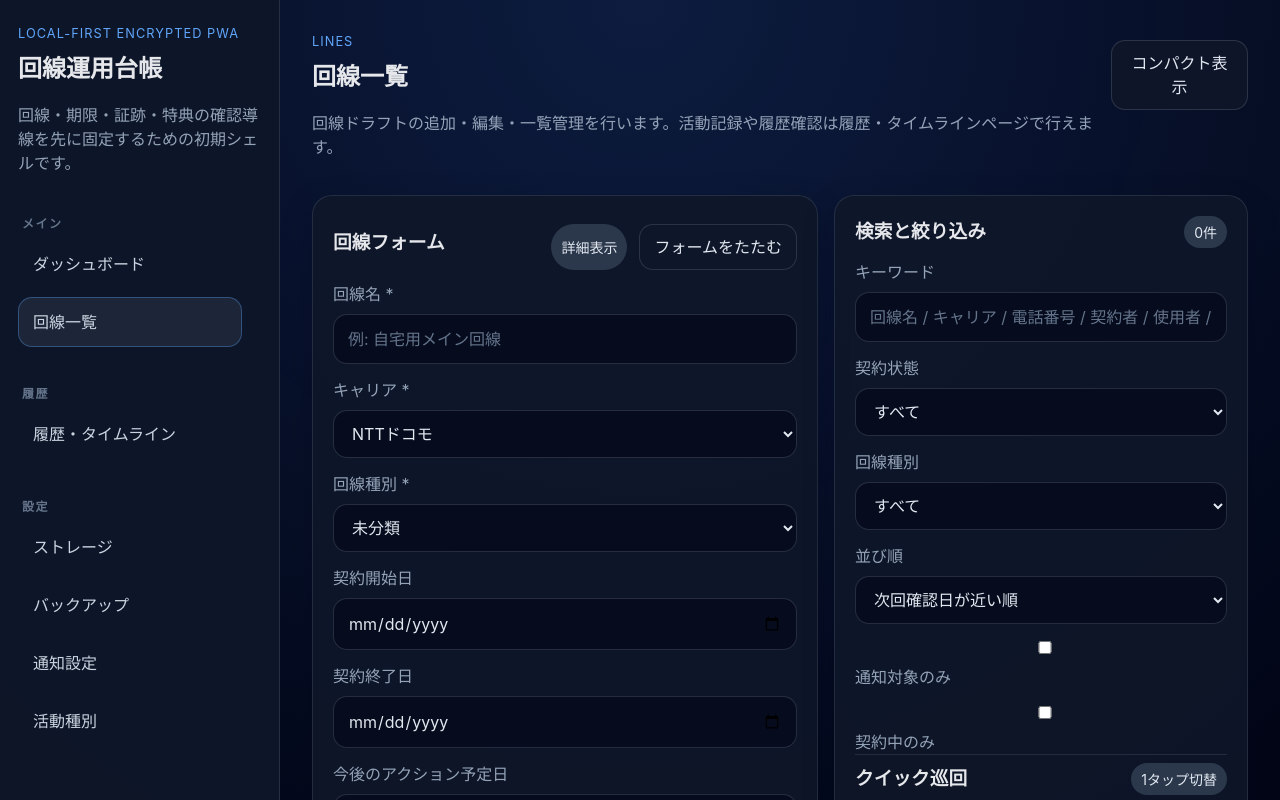
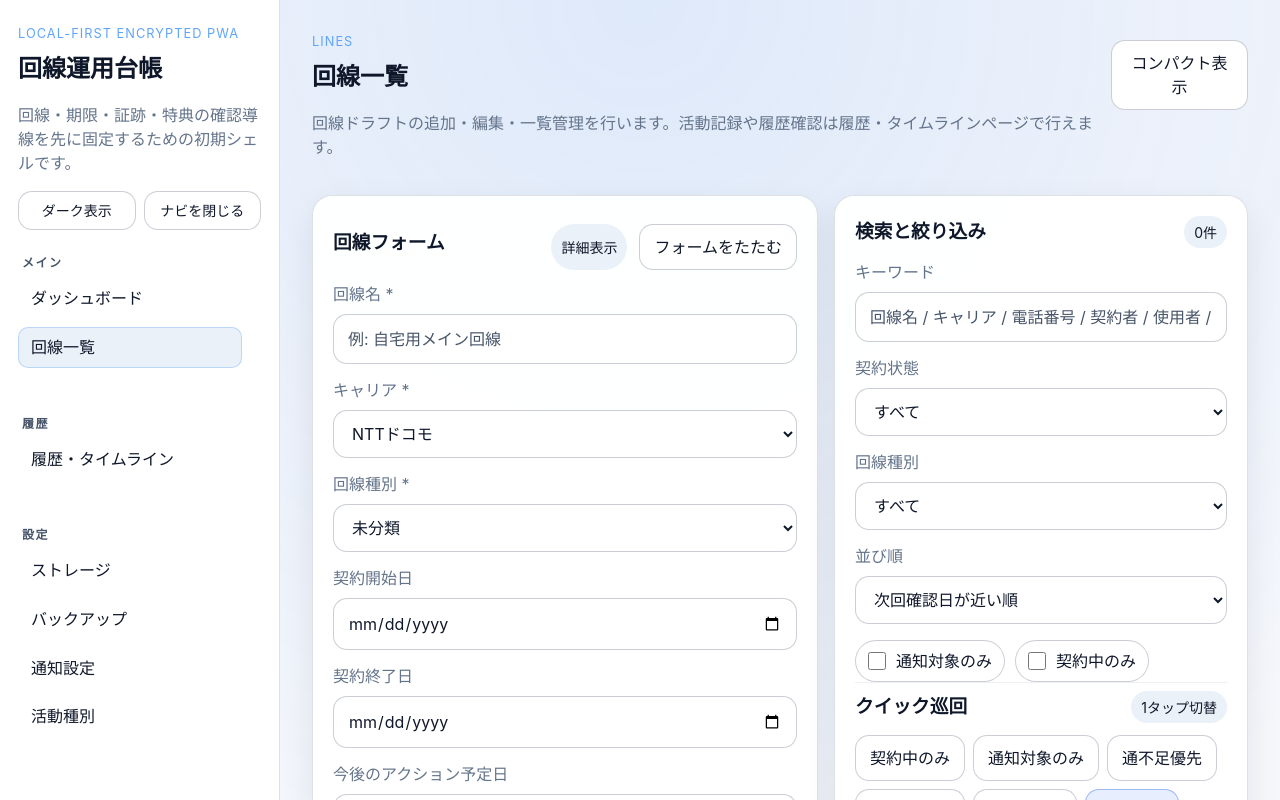
Before and after one commit to Driedsandwich/line-ops-ledger, a React (Vite) app: page /lines in a window 1280 px wide. Shown: the top 800 px of the page. Built offline with nearby package versions, Linux system fonts and the light colour scheme.

Commit message:
ui: improve display controls and line filters (#290)

```diff
--- a/src/App.tsx
+++ b/src/App.tsx
@@ -1,4 +1,4 @@
-import type { ReactElement } from 'react';
+import { useEffect, useState, type ReactElement } from 'react';
 import { NavLink, Outlet } from 'react-router';
 
 type NavItem = { to: string; label: string; end?: boolean; };
@@ -28,11 +28,40 @@ const navSections: NavSection[] = [
 ];
 
 const devLabel = import.meta.env.VITE_DEV_LABEL as string | undefined;
+const themeStorageKey = 'line-ops-ledger.ui-theme';
+const sidebarStorageKey = 'line-ops-ledger.sidebar-collapsed';
+type ThemeMode = 'light' | 'dark';
+
+function getInitialTheme(): ThemeMode {
+  const stored = window.localStorage.getItem(themeStorageKey);
+  if (stored === 'light' || stored === 'dark') {
+    return stored;
+  }
+
+  return window.matchMedia('(prefers-color-scheme: light)').matches ? 'light' : 'dark';
+}
 
 export function AppLayout(): ReactElement {
+  const [theme, setTheme] = useState<ThemeMode>(getInitialTheme);
+  const [isSidebarCollapsed, setIsSidebarCollapsed] = useState(() => window.localStorage.getItem(sidebarStorageKey) === 'true');
+
+  useEffect(() => {
+    document.documentElement.dataset.theme = theme;
+    window.localStorage.setItem(themeStorageKey, theme);
+  }, [theme]);
+
+  useEffect(() => {
+    window.localStorage.setItem(sidebarStorageKey, String(isSidebarCollapsed));
+  }, [isSidebarCollapsed]);
+
   return (
-    <div className="app-shell">
-      <aside className="sidebar">
+    <div className={`app-shell ${isSidebarCollapsed ? 'app-shell--sidebar-collapsed' : ''}`}>
+      {isSidebarCollapsed ? (
+        <button type="button" className="sidebar-restore" onClick={() => setIsSidebarCollapsed(false)}>
+          ナビを開く
+        </button>
+      ) : null}
+      <aside className="sidebar" aria-label="アプリナビゲーション" hidden={isSidebarCollapsed}>
         <div className="sidebar__header">
           <p className="eyebrow">Local-first encrypted PWA</p>
           <h1>回線運用台帳</h1>
@@ -40,6 +69,18 @@ export function AppLayout(): ReactElement {
             回線・期限・証跡・特典の確認導線を先に固定するための初期シェルです。
           </p>
           {import.meta.env.DEV && devLabel ? <p className="dev-progress-badge">{devLabel}</p> : null}
+          <div className="sidebar__controls" aria-label="表示設定">
+            <button
+              type="button"
+              className="button button--sm"
+              onClick={() => setTheme((current) => (current === 'dark' ? 'light' : 'dark'))}
+            >
+              {theme === 'dark' ? 'ライト表示' : 'ダーク表示'}
+            </button>
+            <button type="button" className="button button--sm" onClick={() => setIsSidebarCollapsed(true)}>
+              ナビを閉じる
+            </button>
+          </div>
         </div>
         <nav className="nav" aria-label="サイドナビゲーション">
           {navSections.map((section) => {
--- a/src/pages/LinesPage.tsx
+++ b/src/pages/LinesPage.tsx
@@ -1793,7 +1793,8 @@ export function LinesPage(): ReactElement {
               </select>
             </label>
 
-            <label className="field checkbox-row">
+            <div className="filter-toggle-row field--full" aria-label="クイックフィルター">
+              <label className="checkbox-row checkbox-row--switch">
                 <input
                   type="checkbox"
                   checked={filters.notificationTargetOnly}
@@ -1802,7 +1803,7 @@ export function LinesPage(): ReactElement {
                 <span>通知対象のみ</span>
               </label>
 
-            <label className="field checkbox-row">
+              <label className="checkbox-row checkbox-row--switch">
                 <input
                   type="checkbox"
                   checked={filters.contractActiveOnly}
@@ -1810,6 +1811,7 @@ export function LinesPage(): ReactElement {
                 />
                 <span>契約中のみ</span>
               </label>
+            </div>
           </div>
 
           <div className="detail-panel">
--- a/src/styles.css
+++ b/src/styles.css
@@ -1,10 +1,66 @@
 :root {
-  color-scheme: light dark;
+  color-scheme: dark;
   font-family: Inter, system-ui, -apple-system, BlinkMacSystemFont, "Segoe UI", sans-serif;
   line-height: 1.5;
   font-weight: 400;
-  color: #e5e7eb;
-  background: #020617;
+  color: var(--text);
+  background: var(--page-bg);
+  --page-bg: #020617;
+  --page-glow: rgba(59, 130, 246, 0.18);
+  --surface: rgba(15, 23, 42, 0.88);
+  --surface-strong: rgba(15, 23, 42, 0.95);
+  --surface-muted: rgba(2, 6, 23, 0.45);
+  --sidebar-bg: rgba(15, 23, 42, 0.92);
+  --text: #e5e7eb;
+  --text-strong: #f8fafc;
+  --muted: #94a3b8;
+  --muted-strong: #64748b;
+  --border: rgba(148, 163, 184, 0.18);
+  --border-strong: rgba(148, 163, 184, 0.24);
+  --button-bg: rgba(15, 23, 42, 0.95);
+  --button-hover: rgba(30, 41, 59, 0.95);
+  --primary-bg: rgba(37, 99, 235, 0.3);
+  --primary-border: rgba(96, 165, 250, 0.4);
+  --field-bg: rgba(2, 6, 23, 0.58);
+  --shadow: rgba(2, 6, 23, 0.24);
+}
+
+:root[data-theme="light"] {
+  color-scheme: light;
+  --page-bg: #f5f7fb;
+  --page-glow: rgba(59, 130, 246, 0.12);
+  --surface: rgba(255, 255, 255, 0.96);
+  --surface-strong: #ffffff;
+  --surface-muted: #f1f5f9;
+  --sidebar-bg: #ffffff;
+  --text: #0f172a;
+  --text-strong: #020617;
+  --muted: #64748b;
+  --muted-strong: #475569;
+  --border: rgba(100, 116, 139, 0.22);
+  --border-strong: rgba(71, 85, 105, 0.28);
+  --button-bg: #ffffff;
+  --button-hover: #eaf1f8;
+  --primary-bg: rgba(37, 99, 235, 0.11);
+  --primary-border: rgba(37, 99, 235, 0.38);
+  --field-bg: #ffffff;
+  --shadow: rgba(15, 23, 42, 0.08);
+}
+
+:root[data-theme="light"] .badge--ok {
+  color: #166534;
+}
+
+:root[data-theme="light"] .badge--warn {
+  color: #92400e;
+}
+
+:root[data-theme="light"] .badge--danger {
+  color: #991b1b;
+}
+
+:root[data-theme="light"] .badge--info {
+  color: #1d4ed8;
 }
 
 * {
@@ -16,8 +72,8 @@ body {
   min-width: 320px;
   min-height: 100vh;
   background:
-    radial-gradient(circle at top, rgba(59, 130, 246, 0.18), transparent 30%),
-    #020617;
+    radial-gradient(circle at top, var(--page-glow), transparent 30%),
+    var(--page-bg);
 }
 
 a {
@@ -42,9 +98,13 @@ textarea {
   grid-template-columns: 280px 1fr;
 }
 
+.app-shell--sidebar-collapsed {
+  grid-template-columns: 1fr;
+}
+
 .sidebar {
-  border-right: 1px solid rgba(148, 163, 184, 0.18);
-  background: rgba(15, 23, 42, 0.92);
+  border-right: 1px solid var(--border);
+  background: var(--sidebar-bg);
   padding: 24px 18px;
   position: sticky;
   top: 0;
@@ -52,6 +112,24 @@ textarea {
   display: flex;
   flex-direction: column;
   overflow: hidden;
+}
+
+.sidebar[hidden] {
+  display: none;
+}
+
+.sidebar-restore {
+  position: fixed;
+  top: 18px;
+  left: 18px;
+  z-index: 20;
+  border: 1px solid var(--border-strong);
+  background: var(--surface-strong);
+  color: var(--text);
+  border-radius: 999px;
+  padding: 10px 14px;
+  box-shadow: 0 12px 32px var(--shadow);
+  cursor: pointer;
 }
 
 .sidebar__header h1,
@@ -66,7 +144,7 @@ textarea {
 .notice,
 .definition-list dt,
 .field span {
-  color: #94a3b8;
+  color: var(--muted);
 }
 
 .eyebrow {
@@ -75,6 +153,17 @@ textarea {
   letter-spacing: 0.08em;
   text-transform: uppercase;
   color: #60a5fa;
+}
+
+.sidebar__controls {
+  display: flex;
+  gap: 8px;
+  flex-wrap: wrap;
+  margin-top: 16px;
+}
+
+.sidebar__controls .button {
+  flex: 1 1 104px;
 }
 
 .dev-progress-badge {
@@ -105,7 +194,7 @@ textarea {
 .nav__section {
   margin: 0 0 6px;
   padding: 0 4px;
-  color: #64748b;
+  color: var(--muted-strong);
   font-size: 0.75rem;
   font-weight: 700;
   letter-spacing: 0.12em;
@@ -126,16 +215,17 @@ textarea {
 
 .nav__item {
   border: 1px solid transparent;
-  border-radius: 14px;
-  padding: 12px 14px;
-  color: #cbd5e1;
+  border-radius: 10px;
+  padding: 9px 12px;
+  color: var(--text);
   display: block;
+  line-height: 1.3;
 }
 
 .nav__item:hover,
 .nav__item--active {
   border-color: rgba(96, 165, 250, 0.35);
-  background: rgba(30, 41, 59, 0.9);
+  background: var(--button-hover);
 }
 
 .nav__item:focus-visible {
@@ -145,6 +235,10 @@ textarea {
 
 .content {
   padding: 32px;
+}
+
+.app-shell--sidebar-collapsed .content {
+  padding-left: 72px;
 }
 
 .page {
@@ -178,11 +272,11 @@ textarea {
 }
 
 .card {
-  background: rgba(15, 23, 42, 0.88);
-  border: 1px solid rgba(148, 163, 184, 0.16);
+  background: var(--surface);
+  border: 1px solid var(--border);
   border-radius: 20px;
   padding: 20px;
-  box-shadow: 0 12px 32px rgba(2, 6, 23, 0.24);
+  box-shadow: 0 12px 32px var(--shadow);
 }
 
 .card--accent {
@@ -220,8 +314,8 @@ textarea {
 .history-kpi {
   padding: 14px;
   border-radius: 16px;
-  background: rgba(2, 6, 23, 0.38);
-  border: 1px solid rgba(148, 163, 184, 0.12);
+  background: var(--surface-muted);
+  border: 1px solid var(--border);
   display: grid;
   gap: 6px;
 }
@@ -230,12 +324,12 @@ textarea {
   font-size: 0.78rem;
   letter-spacing: 0.04em;
   text-transform: uppercase;
-  color: #94a3b8;
+  color: var(--muted);
 }
 
 .history-kpi__value {
   font-size: 1.05rem;
-  color: #e2e8f0;
+  color: var(--text);
   line-height: 1.35;
 }
 
@@ -246,8 +340,8 @@ textarea {
   min-height: 32px;
   padding: 0 10px;
   border-radius: 999px;
-  background: rgba(51, 65, 85, 0.8);
-  color: #e2e8f0;
+  background: var(--button-hover);
+  color: var(--text);
   font-size: 0.875rem;
 }
 
@@ -289,7 +383,7 @@ textarea {
   display: inline-flex;
   align-items: center;
   gap: 10px;
-  color: #e2e8f0;
+  color: var(--text);
 }
 
 .list {
@@ -305,7 +399,7 @@ textarea {
   gap: 4px;
   padding: 12px;
   border-radius: 16px;
-  background: rgba(2, 6, 23, 0.45);
+  background: var(--surface-muted);
 }
 
 .list__item--selected {
@@ -345,7 +439,7 @@ textarea {
 .stat-box {
   padding: 14px;
   border-radius: 16px;
-  background: rgba(2, 6, 23, 0.45);
+  background: var(--surface-muted);
   display: grid;
   gap: 4px;
 }
@@ -365,7 +459,7 @@ textarea {
   gap: 4px;
   padding: 12px;
   border-radius: 16px;
-  background: rgba(2, 6, 23, 0.45);
+  background: var(--surface-muted);
 }
 
 .definition-list dt,
@@ -381,7 +475,7 @@ textarea {
   margin: 8px 0;
   padding: 12px 14px;
   border-radius: 14px;
-  background: rgba(30, 41, 59, 0.9);
+  background: var(--button-hover);
 }
 
 .notice--warn {
@@ -413,21 +507,21 @@ textarea {
 }
 
 .button {
-  border: 1px solid rgba(148, 163, 184, 0.22);
-  background: rgba(15, 23, 42, 0.95);
-  color: #e2e8f0;
+  border: 1px solid var(--border-strong);
+  background: var(--button-bg);
+  color: var(--text);
   border-radius: 14px;
   padding: 10px 14px;
   cursor: pointer;
 }
 
 .button:hover {
-  background: rgba(30, 41, 59, 0.95);
+  background: var(--button-hover);
 }
 
 .button--primary {
-  background: rgba(37, 99, 235, 0.3);
-  border-color: rgba(96, 165, 250, 0.4);
+  background: var(--primary-bg);
+  border-color: var(--primary-border);
 }
 
 .button--sm {
@@ -445,10 +539,40 @@ textarea {
   gap: 14px;
 }
 
+.filter-toggle-row {
+  display: flex;
+  gap: 10px;
+  flex-wrap: wrap;
+  align-items: center;
+  padding-top: 2px;
+}
+
+.checkbox-row {
+  display: inline-flex;
+  align-items: center;
+  gap: 10px;
+  min-height: 40px;
+  color: var(--text);
+}
+
+.checkbox-row--switch {
+  border: 1px solid var(--border-strong);
+  border-radius: 999px;
+  background: var(--button-bg);
+  padding: 8px 12px;
+}
+
+.checkbox-row input[type="checkbox"] {
+  width: 18px;
+  height: 18px;
+  margin: 0;
+  accent-color: #2563eb;
+}
+
 .form-grid--filters {
   margin-bottom: 16px;
   padding-bottom: 16px;
-  border-bottom: 1px solid rgba(148, 163, 184, 0.16);
+  border-bottom: 1px solid var(--border);
 }
 
 .field {
@@ -464,16 +588,20 @@ textarea {
 .field select,
 .field textarea {
   width: 100%;
-  border: 1px solid rgba(148, 163, 184, 0.22);
+  border: 1px solid var(--border-strong);
   border-radius: 14px;
-  background: rgba(2, 6, 23, 0.58);
-  color: #e2e8f0;
+  background: var(--field-bg);
+  color: var(--text);
   padding: 12px 14px;
+}
+
+.field input[type="checkbox"] {
+  width: auto;
 }
 
 .field input::placeholder,
 .field textarea::placeholder {
-  color: #64748b;
+  color: var(--muted-strong);
 }
 
 .field input:focus,
@@ -733,6 +861,18 @@ textarea {
     overflow: visible;
   }
 
+  .sidebar-restore {
+    position: sticky;
+    top: 12px;
+    left: 12px;
+    margin: 12px;
+    justify-self: start;
+  }
+
+  .app-shell--sidebar-collapsed .content {
+    padding-left: 20px;
+  }
+
   .content {
     padding: 20px;
   }
```
Also changed, not shown: 4 other files (tests, documents, lock files or other folders). Lines whose indentation alone changed are shown as unchanged.
